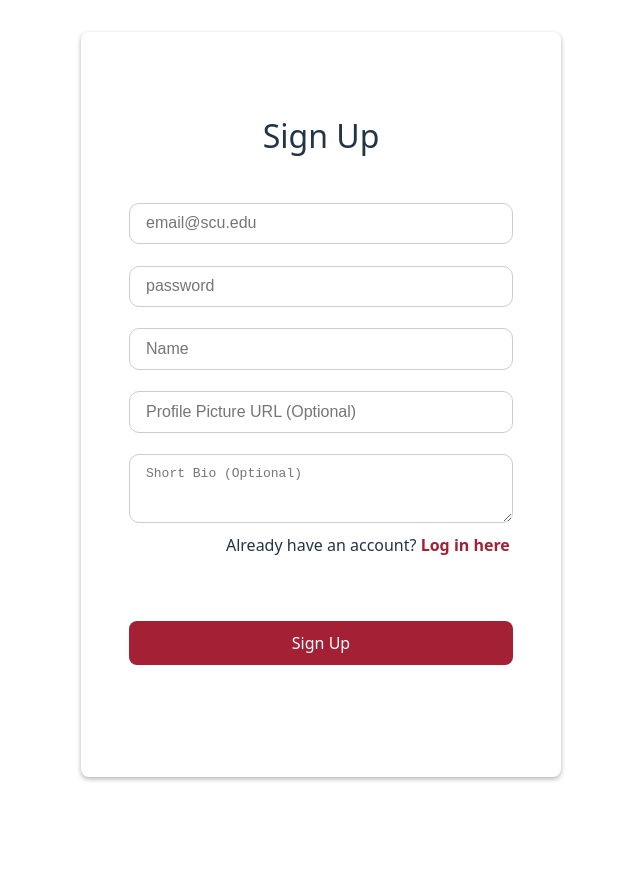
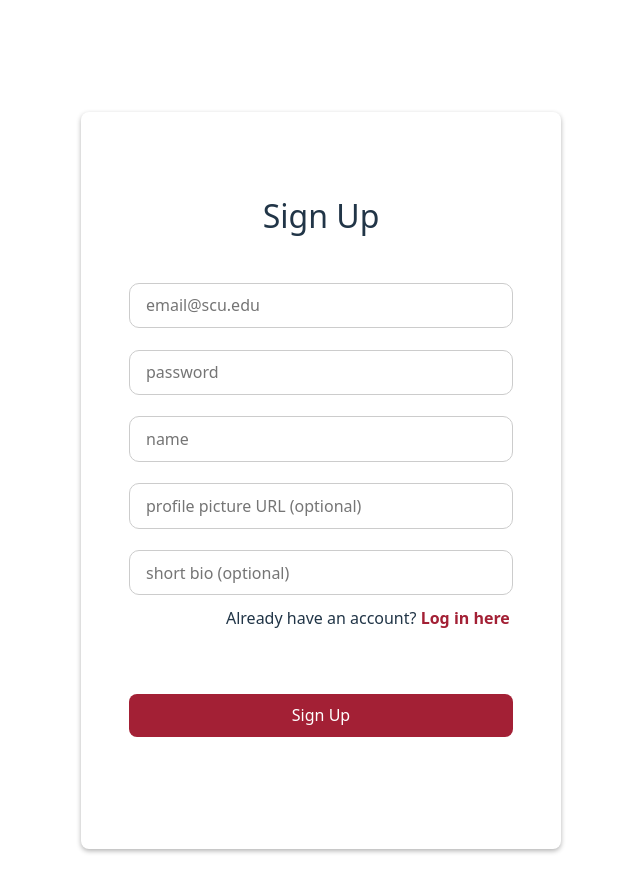
Before and after one commit to hryow/SCUMarketplace, a React (Vite) app in the folder Frontend/: page / in a window 1280 px wide. Both pictures are taken after a click on the element "Sign up for free". Shown: the top 892 px of the page, without its empty margins (319-959 px from the left). Before the commit the page ends 809 px from the top, so only its background shows below. Built offline with nearby package versions, Linux system fonts and the light colour scheme; the HTML template or start-up script is replaced by a standard one.

Commit message:
Fix LoginPage transition, improve style consistency

```diff
--- a/Frontend/src/components/LoginPage.jsx
+++ b/Frontend/src/components/LoginPage.jsx
@@ -8,24 +8,14 @@ export default function LoginPage({ setUserEmail }) {
     const [name, setName] = useState('');
     const [pfp, setPfp] = useState('');
     const [bio, setBio] = useState('');
-    const [hasAccount, setHasAccount] = useState(true);
-    const [isAnimating, setIsAnimating] = useState(false);
+    const [loginMode, setloginMode] = useState(true);
     const [errorMsg, setErrorMsg] = useState('');
 
     const navigate = useNavigate();
 
     const switchAuthMode = () => {
-        setIsAnimating(true);
-        setTimeout(() => {
-            setHasAccount(mode => !mode)
-            setEmail('');
-            setPassword('');
-            setName('');
-            setPfp('');
-            setBio('');
-            setIsAnimating(false);
+        setloginMode(mode => !mode)
         setErrorMsg('');
-        }, 300);
     }
 
     async function createAccount(){
@@ -77,22 +67,24 @@ export default function LoginPage({ setUserEmail }) {
         e.preventDefault();
         try{
             let success = false;
-            if (hasAccount) {
-                // Log in backend
+            if (loginMode) {
+                // CHECK IF USER HAS AN ACCOUNT
+                // IF ACCOUNT DOESN'T EXIST, ASK TO SIGNUP
                 await login();
-            } else {
-                // Sign up backend
+            } else { // signupMode
+                // CHECK IF USER HAS AN ACCOUNT
+                // IF ACCOUNT ALREADY EXISTS, ASK TO LOGIN
                 await createAccount();
             }
             if (success) {
-                console.log(`${hasAccount ? 'Login' : 'Sign up'} successful!`)
+                console.log(`${loginMode ? 'Login' : 'Sign up'} successful!`)
                 setUserEmail(email);
                 navigate('/Gallery');
             } else {
-                console.log(`Failed to ${hasAccount ? 'log in' : 'sign up'}. Check the error message.`);
+                console.log(`Failed to ${loginMode ? 'log in' : 'sign up'}. Check the error message.`);
             }
         } catch(error){
-            console.log(`Failed to ${hasAccount ? 'log in' : 'sign up'}. Please try again.`)
+            console.log(`Failed to ${loginMode ? 'log in' : 'sign up'}. Please try again.`)
         }
         console.log("Email: " + email);
         setUserEmail(email);
@@ -100,11 +92,11 @@ export default function LoginPage({ setUserEmail }) {
     }
 
     return (
-        <div className={`${styles.card} ${!hasAccount ? styles.signup : ''}`}>
+        <div className={`${styles.card} ${!loginMode ? styles.signup : ''}`}>
 
-            <div className={`${styles.content} ${isAnimating ? styles.hidden : ''}`}>
+            <div className={styles.content}>
                 <div className={styles.title}>
-                    {hasAccount ? 'Log In' : 'Sign Up'}
+                    {loginMode ? 'Log In' : 'Sign Up'}
                 </div>
 
                 {/* Display error message */}
@@ -135,13 +127,12 @@ export default function LoginPage({ setUserEmail }) {
                         value={password}
                         onChange={(e) => setPassword(e.target.value)}
                         placeholder="password"
-                        required
+                        required={!loginMode}
                     >
                     </input>
 
                     {/* Additonal fields for sign-up mode */}
-                    {!hasAccount && (
-                        <>
+                    <div className={`${styles.expandableFields} ${!loginMode ? styles.show : ''}`}>
                         <input
                             className={styles.field}
                             type="text"
@@ -149,8 +140,8 @@ export default function LoginPage({ setUserEmail }) {
                             name="name"
                             value={name}
                             onChange={(e) => setName(e.target.value)}
-                                placeholder="Name"
-                                required
+                            placeholder="name"
+                            required={!loginMode}
                         />
                         <input
                             className={styles.field}
@@ -159,7 +150,7 @@ export default function LoginPage({ setUserEmail }) {
                             name="pfp"
                             value={pfp}
                             onChange={(e) => setPfp(e.target.value)}
-                                placeholder="Profile Picture URL (Optional)"
+                            placeholder="profile picture URL (optional)"
                         />
                         <textarea
                             className={styles.field}
@@ -167,22 +158,21 @@ export default function LoginPage({ setUserEmail }) {
                             name="bio"
                             value={bio}
                             onChange={(e) => setBio(e.target.value)}
-                                placeholder="Short Bio (Optional)"
+                            placeholder="short bio (optional)"
                             rows="3"
                         />
-                        </>
-                    )}
+                    </div>
 
                     <div className={styles.newUser}>
-                        {hasAccount ? "First time using? " : "Already have an account? "}
+                        {loginMode ? "First time using? " : "Already have an account? "}
 
                         <span className={styles.link} onClick={switchAuthMode}>
-                            {hasAccount ? "Sign up for free" : "Log in here"}
+                            {loginMode ? "Sign up for free" : "Log in here"}
                         </span>
                     </div>
 
                     <button type="submit">
-                        {hasAccount ? 'Log In' : 'Sign Up'}
+                        {loginMode ? 'Log In' : 'Sign Up'}
                     </button>
                 </form>
             </div>
--- a/Frontend/src/components/LoginPage.module.css
+++ b/Frontend/src/components/LoginPage.module.css
@@ -3,24 +3,12 @@
     box-shadow: 0 2px 5px rgba(0, 0, 0, 0.3);
     padding: 3rem;
     width: 30rem;
-    max-height: 500px;
-    margin-top: 5rem auto;
-    transition: max-height 0.8s ease;
+    margin: 5rem auto;
+    overflow: hidden;
 }
 
 .card.signup {
     max-height: 800px;
-}
-
-.content {
-    opacity: 1;
-    transform: translateX(0);
-    transition: opacity 1s ease, transform 1s ease;
-}
-
-.hidden {
-    opacity: 0;
-    transform: translateX(-20px);
 }
 
 .title {
@@ -29,7 +17,7 @@
     font-weight: 500;
 }
 
-.form {
+.form, .expandableFields {
     display: flex;
     flex-direction: column;
 }
@@ -40,6 +28,11 @@
     border-radius: 10px;
     border: 1px solid #ccc;
     font-size: medium;
+    font-family: inherit;
+}
+
+textarea.field {
+    resize: none;
 }
 
 .newUser {
@@ -68,3 +61,15 @@ button:hover {
     background-color: #862633;
     cursor: pointer;
 }
+
+.expandableFields {
+    max-height: 0;
+    opacity: 0;
+    overflow: hidden;
+    transition: max-height 0.6s ease-in-out, opacity 0.6s ease-in-out, margin 0.6s ease;
+}
+
+.expandableFields.show {
+    max-height: 200px; /* 200px for best looking transition */
+    opacity: 1;
+}
--- a/Frontend/src/index.css
+++ b/Frontend/src/index.css
@@ -52,13 +52,6 @@ button {
   cursor: pointer;
   transition: border-color 0.25s;
 }
-button:hover {
-  border-color: #646cff;
-}
-button:focus,
-button:focus-visible {
-  outline: 4px auto -webkit-focus-ring-color;
-}
 
 @media (prefers-color-scheme: light) {
   :root {
```
Lines whose indentation alone changed are shown as unchanged.
